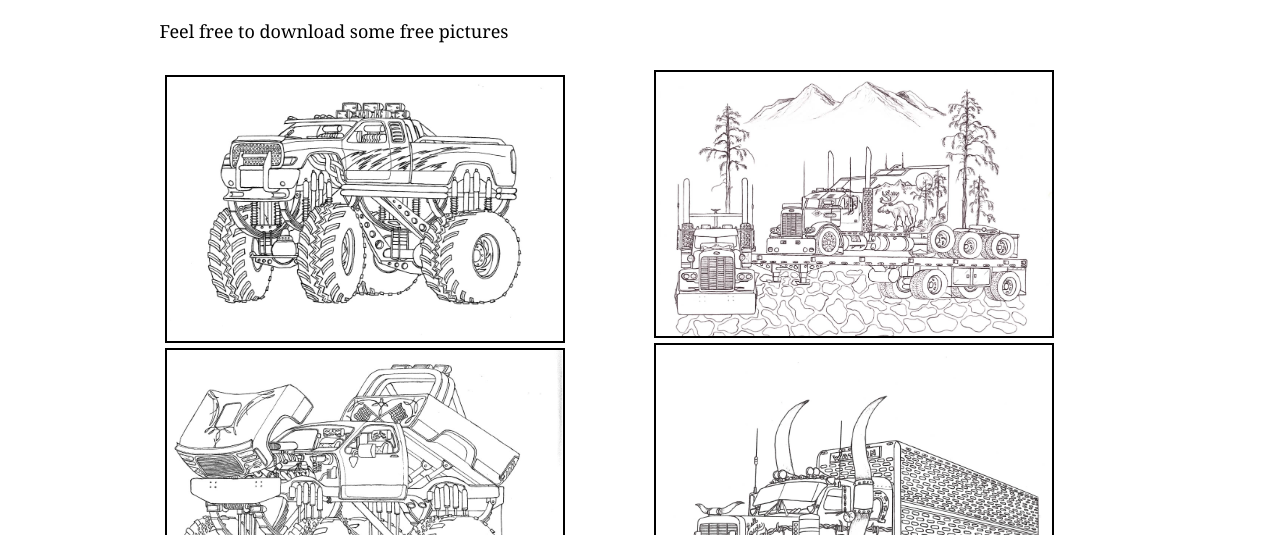
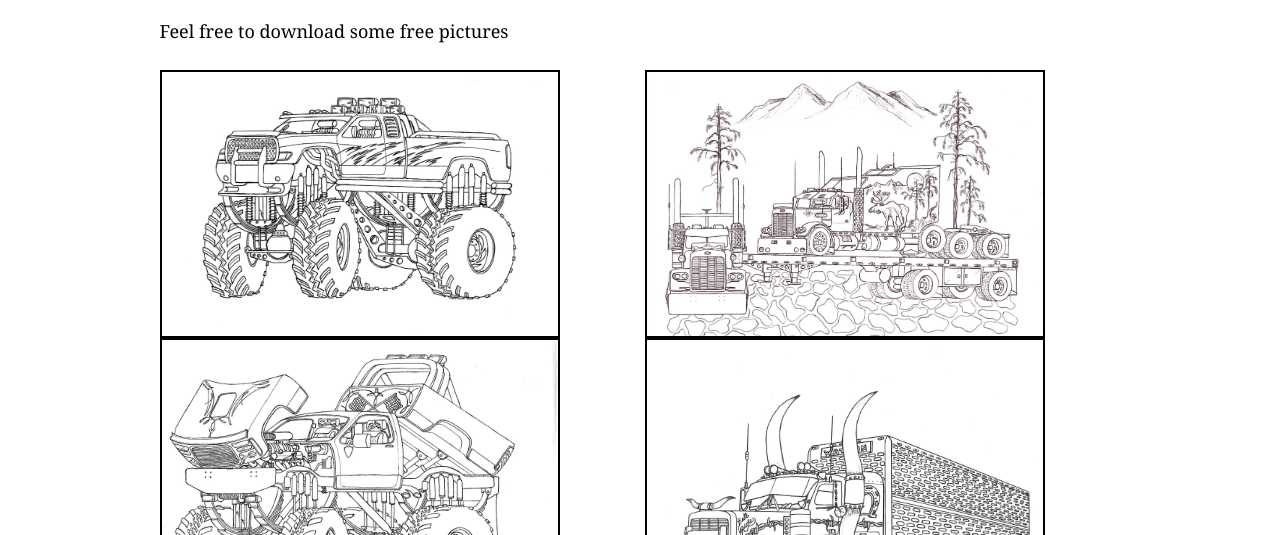
Before and after one commit to watsontrevor10/gatsby_testing_1, a Gatsby site: page /downloads in a window 1280 px wide. Shown: the part 265-800 px from the top of the page. Built offline with nearby package versions, Linux system fonts and the light colour scheme; Gatsby itself is replaced by a stand-in of ours.

Commit message:
fixed spacing issue on downloads page

```diff
--- a/src/pages/downloads.js
+++ b/src/pages/downloads.js
@@ -162,7 +162,6 @@ const Button = styled.button`
 const ImageContainer = styled.div`
   max-width: 400px;
   position: relative;
-  margin: 5px;
   border: 2px solid black;
   transition: 0.5s;
 
@@ -177,6 +176,16 @@ const ImageContainer = styled.div`
 
 const MainContainer = styled.div`
   column-count: 2;
+  column-fill: balance;
+  column-gap: 15px;
+  row-gap: 5px;
+  -webkit-column-count: 2;
+  -webkit-column-gap: 10px;
+  -webkit-column-break-inside: avoid;
+  -webkit-column-fill: balance;
+  -moz-column-count: 2;
+  -moz-column-gap: 10px;
+  -moz-column-break-inside: avoid;
   break-after: avoid-column;
 `
 
```
Also changed, not shown: src/components/downloadBigLift.js (+0 -19 lines), src/components/downloadChevLift.js (+0 -18 lines), src/components/downloadDodge.js (+0 -18 lines), src/components/downloadGmcTruck.js (+0 -18 lines), src/components/downloadMonster1.js (+0 -18 lines), src/components/downloadMonster2.js (+0 -18 lines), src/components/downloadMonster3.js (+0 -18 lines), src/components/downloadMonster4.js (+0 -18 lines).
